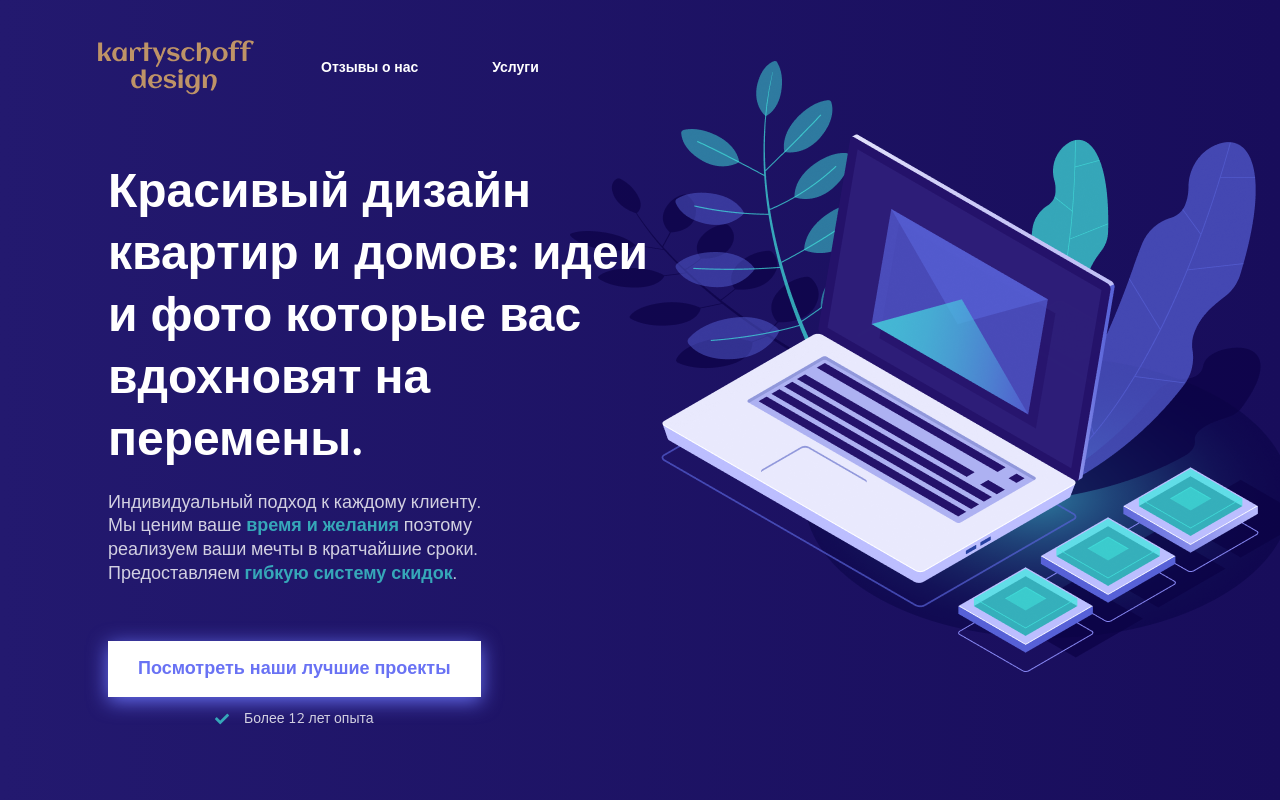
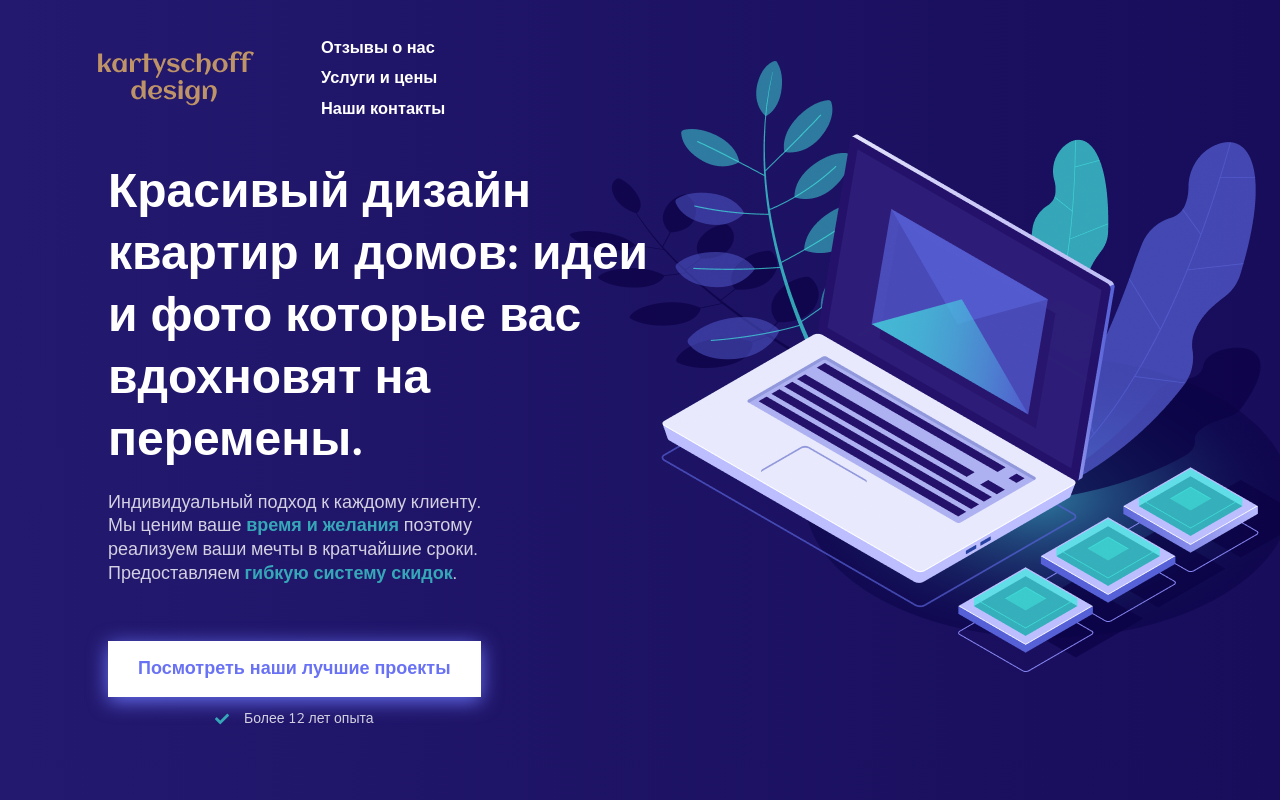
Before and after one commit to vladimirKartyshov/Design-Studio, a plain HTML site: page main-page/index.html in a window 1280 px wide. Shown: the top 800 px of the page. Drawn offline with nearby package versions, Linux system fonts and the light colour scheme.

Commit message:
new link

```diff
--- a/contacts/css/style.css
+++ b/contacts/css/style.css
@@ -3,8 +3,8 @@
     margin-top: 4rem;
     margin-bottom: 4rem;
     letter-spacing: 3rem;
-    color: #2871bf;
-    /*color: #6972f4;*/
+    /*color: #2871bf;*/
+    color: #6972f4;
     /*color: #36a7b9;*/
     font-size: 28px;
 }
--- a/main-page/index.html
+++ b/main-page/index.html
@@ -13,8 +13,9 @@
     <div class="container d-flex align-items-center">
         <img src="img/kartyschoff%20design.png" alt="logo">
       <nav class="main-header-nav">
-        <a href="../otzov/index.html">Отзывы о нас</a>
-        <a href="../price/index.html">Услуги</a>
+        <a href="../otzov/index.html"> <h3>Отзывы о нас</h3></a>
+        <a href="../price/index.html"><h3>Услуги и цены</h3></a>
+        <a href="../contacts/index.html"><h3>Наши контакты</h3></a>
       </nav>
     </div>
     <!-- /.container -->
```
